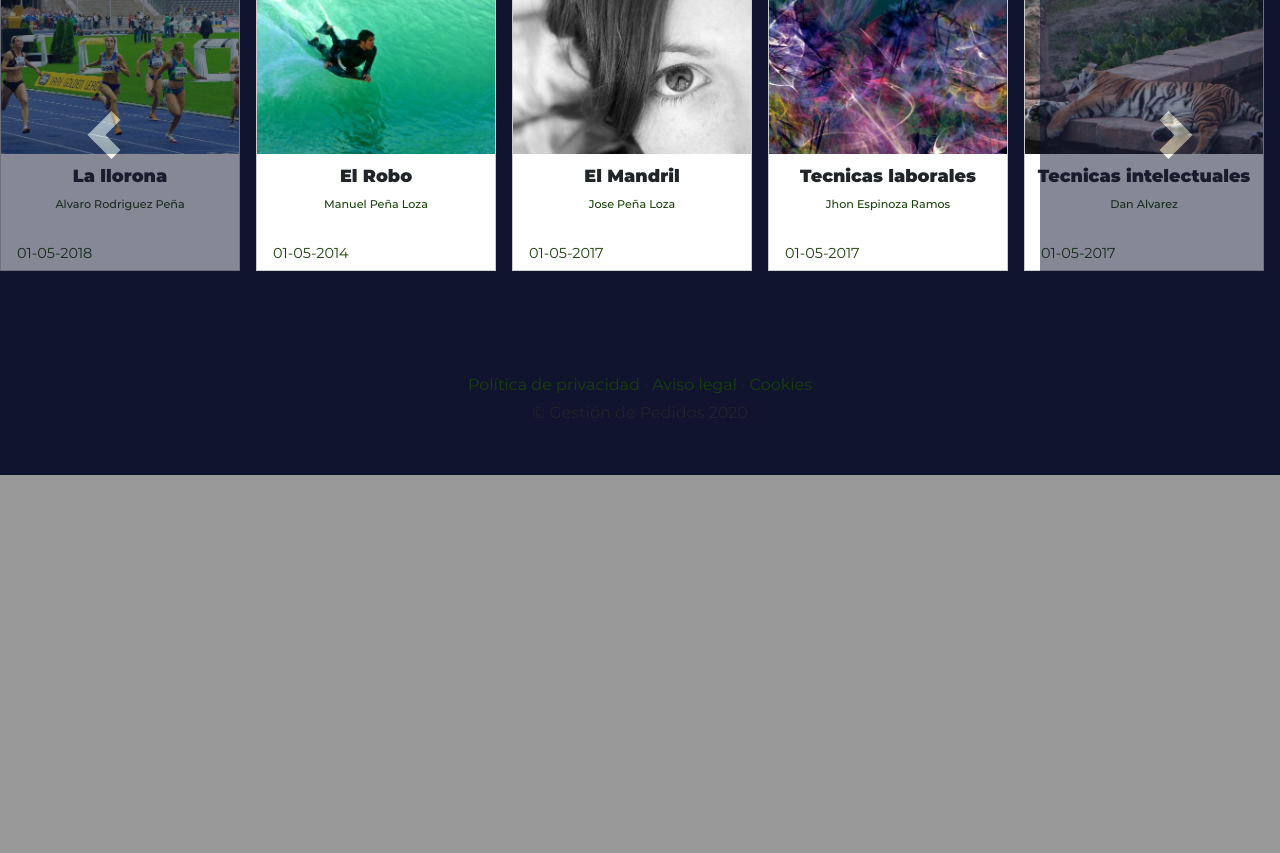
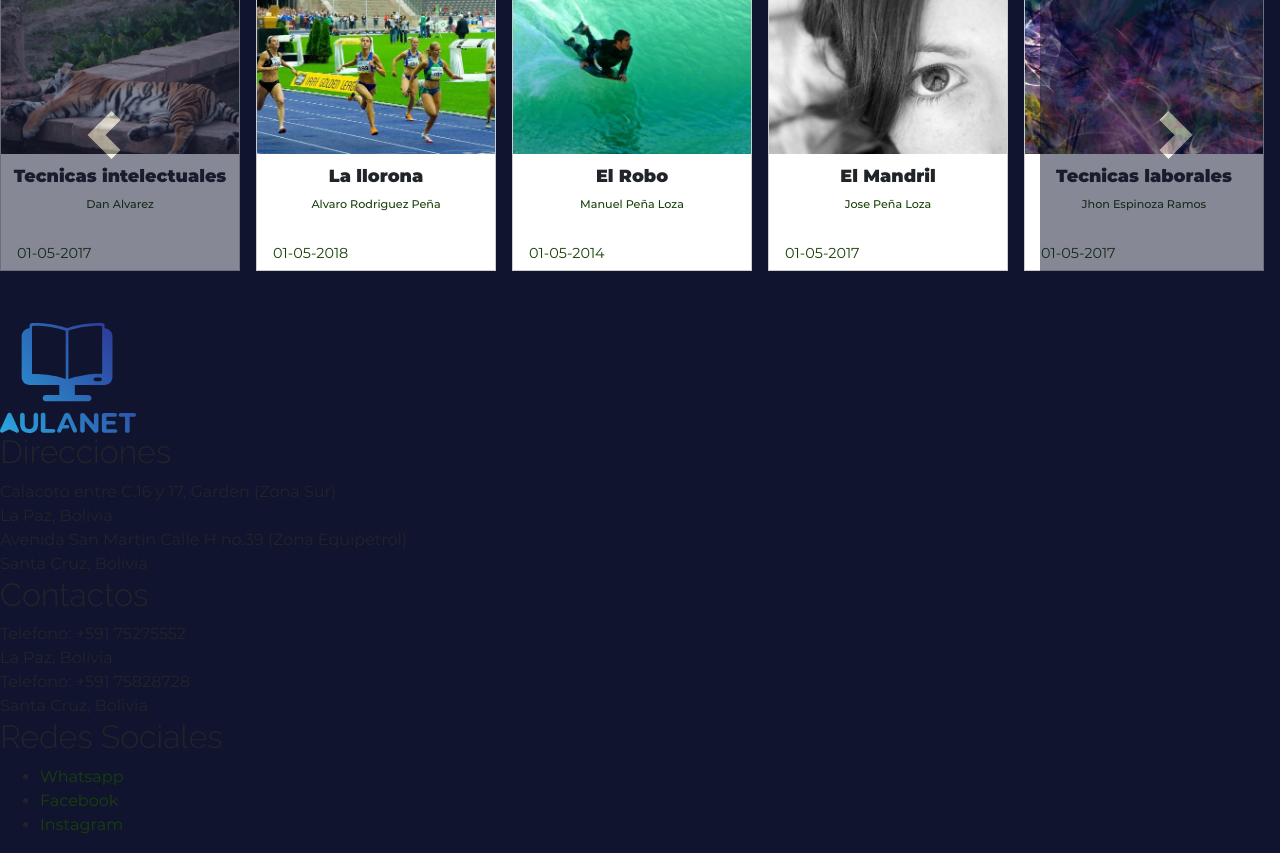
Before and after one commit to Etygit607/aulavirtual, a Django app: page / in a window 1280 px wide. Shown: the part 899-1752 px from the top of the page. Before the commit the page ends 1374 px from the top, so only its background shows below. Run offline with Django 3.2, Linux system fonts and the light colour scheme; some libraries are stand-ins or nearby versions.

Commit message:
added footer section

```diff
--- a/app/templates/app/base.html
+++ b/app/templates/app/base.html
@@ -90,36 +90,58 @@
   </div>
 
     <!-- Footer -->
-    <footer class="py-5 text-center footer text-faded">
-      <div class="container">
-        <p class="m-0">
-	        <a href="#" class="link">
-	          <span class="fa-stack fa-lg">
-	            <i class="fa fa-circle fa-stack-2x"></i>
-	            <i class="fa fa-twitter fa-stack-1x fa-inverse"></i>
-	          </span>
-	        </a>
-	        <a href="#" class="link">
-	          <span class="fa-stack fa-lg">
-	            <i class="fa fa-circle fa-stack-2x"></i>
-	            <i class="fa fa-facebook fa-stack-1x fa-inverse"></i>
-	          </span>
-	        </a>
-	        <a href="#" class="link">
-	          <span class="fa-stack fa-lg">
-	            <i class="fa fa-circle fa-stack-2x"></i>
-	            <i class="fa fa-instagram fa-stack-1x fa-inverse"></i>
-	          </span>
-	        </a>
-	    </p>
-        <p class="m-0 mbt">
-        	<a href="sample.html" class="link">Política de privacidad</a> ·
-        	<a href="sample.html" class="link">Aviso legal</a> ·
-        	<a href="sample.html" class="link">Cookies</a>
-		</p>
-        <p class="m-0 mbt1">&copy; Gestión de Pedidos 2020</p>
+    <div class="anet-footer">
+      <div class="anet-img-container">
+        <a href="https://aulanet.com.bo/">
+          <img src="{% static 'app/img/logo-footer.svg' %}" style="height: 110px">
+        </a>
       </div>
-	</footer>
+      <div class="anet-vertical-line"></div>
+      <div class="anet-directions">
+        <h2 class="footer-title">Direcciones</h2>
+        <div class="anet-dir1">
+          Calacoto entre C.16 y 17, Garden (Zona Sur) <br>
+          La Paz, Bolivia
+        </div>
+        <div class="anet-dir2">
+          Avenida San Martín Calle H no.39 (Zona Equipetrol) <br>
+          Santa Cruz, Bolivia
+        </div>
+      </div>
+      <div class="anet-vertical-line"></div>
+      <div class="anet-contacts">
+        <h2 class="footer-title">Contactos</h2>
+        <div class="anet-contact1">
+          Telefono: +591 75275552 <br>
+          La Paz, Bolivia
+        </div>
+        <div class="anet-contact2">
+          Telefono: +591 75828728 <br>
+          Santa Cruz, Bolivia
+        </div>
+      </div>
+      <div class="anet-vertical-line"></div>
+      <div class="anet-social">
+        <h2 class="footer-title">Redes Sociales</h2>
+        <ul>
+          <li>
+            <a href="https://wa.me/message/OTJLVTAW4ZGBG1" target="_blank">
+              <i class="fa fa-whatsapp"></i>Whatsapp
+            </a>
+          </li>
+          <li>
+            <a href="https://www.facebook.com/aulanet.bo" target="_blank">
+              <i class="fa fa-facebook-square"></i>Facebook
+            </a>
+          </li>
+          <li>
+            <a href="https://www.instagram.com/aulanet.bo" target="_blank">
+              <i class="fa fa-instagram"></i>Instagram
+            </a>
+          </li>
+        </ul>
+      </div>
+    </div>
 
     <!-- Bootstrap -->
 
@@ -129,6 +151,8 @@
     <script src="{% static 'app/vendor/jquery/jquery.min.js' %}"></script>
     <script src="{% static 'app/vendor/bootstrap/js/bootstrap.bundle.min.js' %}"></script>
     -->
+
+    <script src="{% static 'app/js/app.js' %}" type="text/javascript"></script>
 </body>
 
 
```
